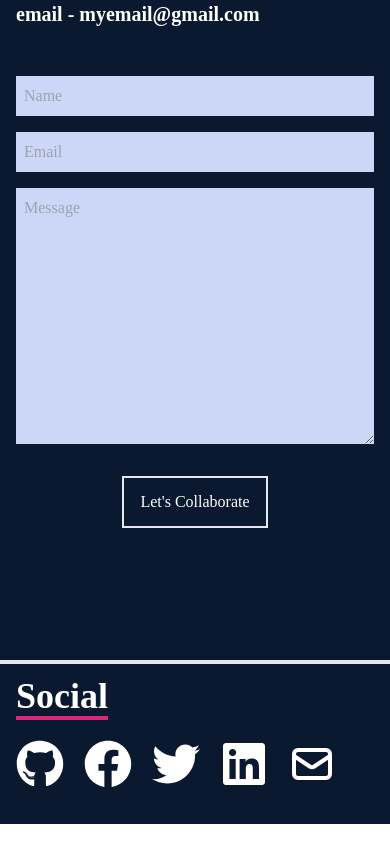
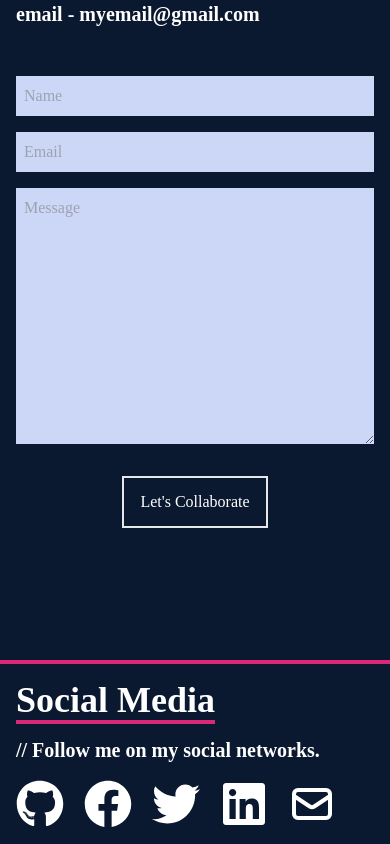
Before and after one commit to martincamer/portafolio-web, a React (Create React App) app: page / in a window 390 px wide. Shown: the part 4916-5760 px from the top of the page. Built offline with nearby package versions, Linux system fonts and the light colour scheme.

Commit message:
cambie la seccion About 2

```diff
--- a/src/components/AboutRedes.jsx
+++ b/src/components/AboutRedes.jsx
@@ -9,17 +9,20 @@ import {
 import { HiOutlineMail } from "react-icons/hi";
 const AboutRedes = () => {
   return (
-    <div className="sm:hidden  w-full text-[#ffff] bg-[#0a192f] border-t-4 py-3">
-      <div>
+    <div className="sm:hidden  w-full  text-[#ffff] bg-[#0a192f] border-pink-600  border-t-4  py-4">
+      <div className="container mx-auto">
         <div className="px-4 container mx-auto ">
           <p className="text-4xl inline font-bold border-b-4 border-pink-600 ">
-            Social
+            Social Media
+          </p>
+          <p className="py-4 text-xl font-bold">
+            // Follow me on my social networks.{" "}
           </p>
         </div>
-        <div className="flex gap-5 py-6 px-4 items-center text-center">
+        <div className="flex gap-5 px-4 items-center text-center">
           <div className="text-5xl flex items-center ">
             <a href="/">
-              <FaGithub className="hover:scale-110 hover:duration-300 hover:text-gray-400"></FaGithub>
+              <FaGithub className="hover:scale-110 hover:duration-300 hover:text-gray-500"></FaGithub>
             </a>
           </div>
 
```
